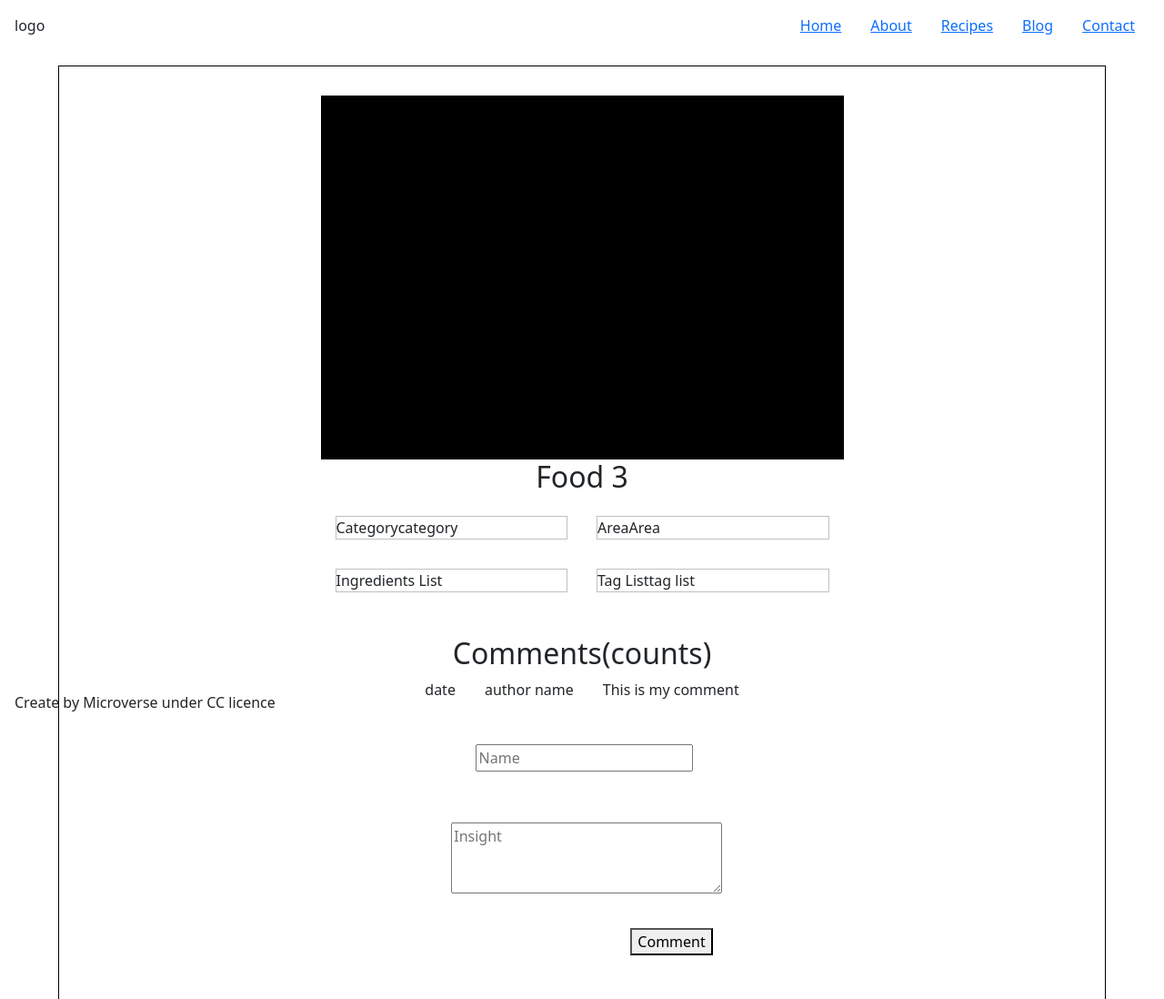
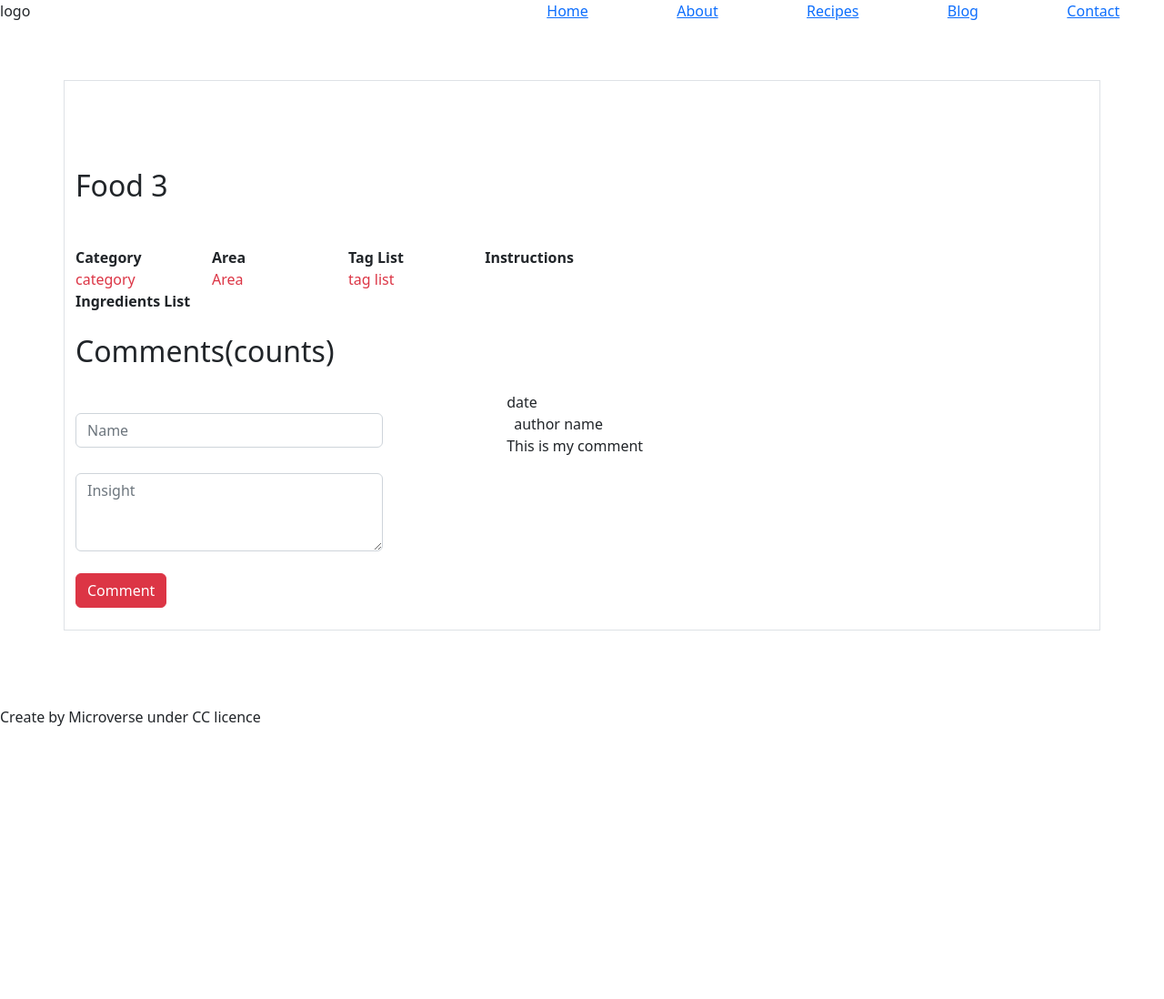
Before and after one commit to Sevenpros/meals, a website built with webpack: page src/index.html in a window 1280 px wide. Shown: the whole page at 91% size. After the commit the page ends 800 px from the top, so only its background shows below. Built offline with nearby package versions, Linux system fonts and the light colour scheme; no server answers.

Commit message:
Improve look and feel

```diff
--- a/src/index.html
+++ b/src/index.html
@@ -13,12 +13,12 @@
     <title>Meals homepage</title>
 </head>
 <body>
-<header class="d-flex-lg justify-between-lg p-1-lg">
-    <div class="logo">
+<header class="d-flex justify-content-around">
+    <div class="logo  flex-fill">
         logo
     </div>
-    <nav>
-        <ul class="d-flex-lg">
+    <nav class="flex-fill">
+        <ul class="d-flex justify-content-around">
             <li><a href="#" class="p-1-lg">Home</a></li>
             <li><a href="#" class="p-1-lg">About</a></li>
             <li><a href="#" class="p-1-lg">Recipes</a></li>
@@ -28,62 +28,72 @@
     </nav>
 </header>
 <main>
-    <div id="details-popup">
+    <div id="details-popup ">
+        <div class="container py-4 mt-5 border">
             <div class="food-container">
-            <div class="food-image">
+                <div class="food-image text-center">
                     <img src="" alt="">
                 </div>
                 <div class="food-details">
-                <h2 class="grid-item-max food-name">Food 3</h2>
-                <div class="description grid-lg">
-                    <div class="description-item">
+                    <h2 class="grid-item-max food-name my-5">Food 3</h2>
+                    <div class="description row ">
+                        <div class="row col-md-5">
+                            <div class="description-item col-md-4">
                                 <div class="item-text">Category</div>
                                 <div class="item-text category">category</div>
                             </div>
-                    <div class="description-item">
+                            <div class="description-item col-md-4">
                                 <div class="item-text">Area</div>
                                 <div class="item-text area">Area</div>
                             </div>
-                    <!--                    <div class="description-item">-->
-                    <!--                        <div class="item-text">Dish Name</div>-->
-                    <!--                        <div class="item-text dish-name">Dish Name</div>-->
-                    <!--                    </div>-->
-                    <div class="description-item">
-                        <div class="item-text">Ingredients List</div>
-                        <div class="item-text ingredient-list"></div>
-                    </div>
-                    <div class="description-item">
+                            <div class="description-item col-md-4">
                                 <div class="item-text">Tag List</div>
                                 <div class="item-text tag-list">tag list</div>
+                            </div>
+                            <div class="description-item col-md-12">
+                                <div class="item-text">Ingredients List</div>
+                                <div class="item-text ingredient-list text-dark"></div>
+                            </div>
+                        </div>
+                        <div class="col-md-7 description-item ">
+                            <div class="item-text ">Instructions</div>
+                            <div class="item-text instruction text-dark "></div>
                         </div>
                     </div>
                 </div>
             </div>
-        <div class="comments">
-            <h2>Comments<span class="comment-counter">(counts)</span></h2>
-            <div class="comment-list">
-                <div class="comment d-flex-lg justify-center-lg">
-                    <div class="date">date</div>
-                    <div class="comment-author">author name</div>
+            <div class="comments ">
+                <h2 class="my-4">Comments<span class="comment-counter">(counts)</span></h2>
+                <div class="row">
+                    <div class="col-md-5">
+                        <form action="#" method="post" class="form">
+                            <div class="form-group ">
+                                <label for="author"></label>
+                                <input type="text" name="author" id="author" class="form-control w-75" placeholder="Name" required>
+                            </div>
+                            <div class="form-group mb-4 mt-1">
+                                <label for="insight"></label>
+                                <textarea name="insight" id="insight" rows="3" class="form-control w-75"  placeholder="Insight" required></textarea>
+                            </div>
+                            <div class="form-group  w-100">
+                                <button type="submit" class="btn btn-danger">Comment</button>
+                            </div>
+                        </form>
+                    </div>
+                    <div class="comment-list pl-0 col-md-7 ">
+                        <div class="comment d-flex-lg justify-content-space-between">
+                            <div class="date ">date</div>
+                            <div class="comment-author mx-2">author name</div>
                             <div class="comment-body">
                                 This is my comment
                             </div>
                         </div>
                     </div>
-            <form action="#" method="post" class="form d-flex-lg flex-column-lg align-left justify-start">
-                <div class="form-group">
-                    <label for="author"></label>
-                    <input type="text" name="author" id="author" placeholder="Name" required>
                 </div>
-                <div class="form-group">
-                    <label for="insight"></label>
-                    <textarea name="insight" id="insight" rows="3" cols="30" placeholder="Insight" required></textarea>
+
             </div>
-                <div class="form-group text-end w-100">
-                    <button type="submit">Comment</button>
         </div>
-            </form>
-        </div>
+
     </div>
 </main>
 <footer>
--- a/src/modules/views/comment-show.js
+++ b/src/modules/views/comment-show.js
@@ -1,20 +1,20 @@
 import { setText } from '../global-value.js';
 import { commentCounterBox, commentListBox } from './comment-dom-elements.js';
 
-const showComment = (item) => ` <div class="comment d-flex-lg justify-center-lg">
-                <div class="date">${item.creation_date}</div>
-                <div class="comment-author">${item.username}</div>
-                <div class="comment-body">
+const showComment = (item) => `<div class="border mx-0 my-1 px-2 py-1 shadow-sm"><div class="comment row">
+                <div class="date text-dark small col-md-2">${item.creation_date}</div>
+                <div class="comment-author text-danger font-weight-lighter col-md-3">${item.username}</div>
+                <div class="comment-body col-md-7">
                     ${item.comment}
                 </div>
-            </div>`;
+            </div></div> `;
 export const commentCounter = (comments) => comments.length;
 const displayComments = (comments) => {
   let content = '';
   comments.forEach((comment) => {
     content += showComment(comment);
   });
-  setText(commentCounterBox, ` (${commentCounter(comments)})`);
+  setText(commentCounterBox, ` <span class='text-danger'>(${commentCounter(comments)})</span>`);
   setText(commentListBox, content);
 };
 
--- a/src/modules/views/meal-dom-elements.js
+++ b/src/modules/views/meal-dom-elements.js
@@ -2,5 +2,6 @@ export const foodImageBox = document.querySelector('.food-image');
 export const foodNameBox = document.querySelector('.food-name');
 export const categoryBox = document.querySelector('.category');
 export const areaBox = document.querySelector('.area');
+export const instruction = document.querySelector('.instruction');
 export const ingredientListBox = document.querySelector('.ingredient-list');
 export const tagListBox = document.querySelector('.tag-list');
--- a/src/modules/views/meal-show.js
+++ b/src/modules/views/meal-show.js
@@ -3,13 +3,14 @@ import {
 } from './meal-dom-elements.js';
 import getMeal from '../meals/show.js';
 import { setText } from '../global-value.js';
+import { instruction } from './meal-dom-elements';
 
 const displayIngredients = (meal) => {
   let index = 1;
   Object.keys(meal).forEach((props) => {
     if (props.startsWith('strIngredient')) {
       const measure = meal[`strMeasure${index}`];
-      ingredientListBox.innerHTML += meal[props] ? `<span>${meal[props]}(${measure})</span>` : '';
+      ingredientListBox.innerHTML += meal[props] ? `<span class='badge  badge-pill shadow-sm'>${meal[props]}(${measure})</span>` : '';
       index += 1;
     }
   });
@@ -23,6 +24,7 @@ const displayData = (meal) => {
   setText(categoryBox, meal.strCategory);
   setText(areaBox, meal.strArea);
   setText(tagListBox, meal.strTags);
+  setText(instruction, meal.strInstructions);
   displayIngredients(meal);
 };
 
--- a/src/style.css
+++ b/src/style.css
@@ -13,78 +13,19 @@ footer {
   bottom: 0;
 }
 
-.p-1-lg {
-  padding: 1rem;
+.item-text:nth-child(1) {
+  font-weight: bolder;
 }
 
-.d-flex-lg {
-  display: flex;
+.item-text:nth-child(2) {
+  font-weight: lighter;
+  color: rgb(220, 53, 69);
 }
 
-.justify-center-lg {
-  justify-content: center;
+.badge {
+  color: inherit;
+  background-color: #f0f0f0;
+  margin-left: 0.5rem;
+  margin-bottom: 0.5rem;
+  font-weight: normal;
 }
-
-.justify-between-lg {
-  justify-content: space-between;
-}
-
-.grow-1-lg {
-  flex-grow: 1;
-}
-
-.grid-lg {
-  display: grid;
-  grid-template-columns: repeat(2, 50%);
-}
-
-.description-item {
-  border: 1px solid rgba(68, 68, 68, 0.33);
-  display: flex;
-  align-content: center;
-  margin: 1rem;
-}
-
-.text-end {
-  text-align: end;
-}
-
-.form-group {
-  margin: 1rem auto;
-}
-
-.flex-column-lg {
-  flex-direction: column;
-}
-
-#details-popup {
-  width: 90%;
-  min-height: 98vh;
-  margin: auto;
-  border: 1px solid #000;
-  text-align: center;
-  z-index: 1000;
-  position: relative;
-}
-
-.comment > * {
-  padding: 0 1rem;
-}
-
-.food-container,
-.comments,
-.form {
-  width: 50%;
-  margin: 2rem auto;
-}
-
-.food-image {
-  height: 400px;
-  background-color: black;
-  position: relative;
-}
-
-.meal-image {
-  width: 100%;
-  height: 400px;
-}
```
Also changed, not shown: test/meals.test.js (+19 -19 lines). Lines whose indentation alone changed are shown as unchanged.
